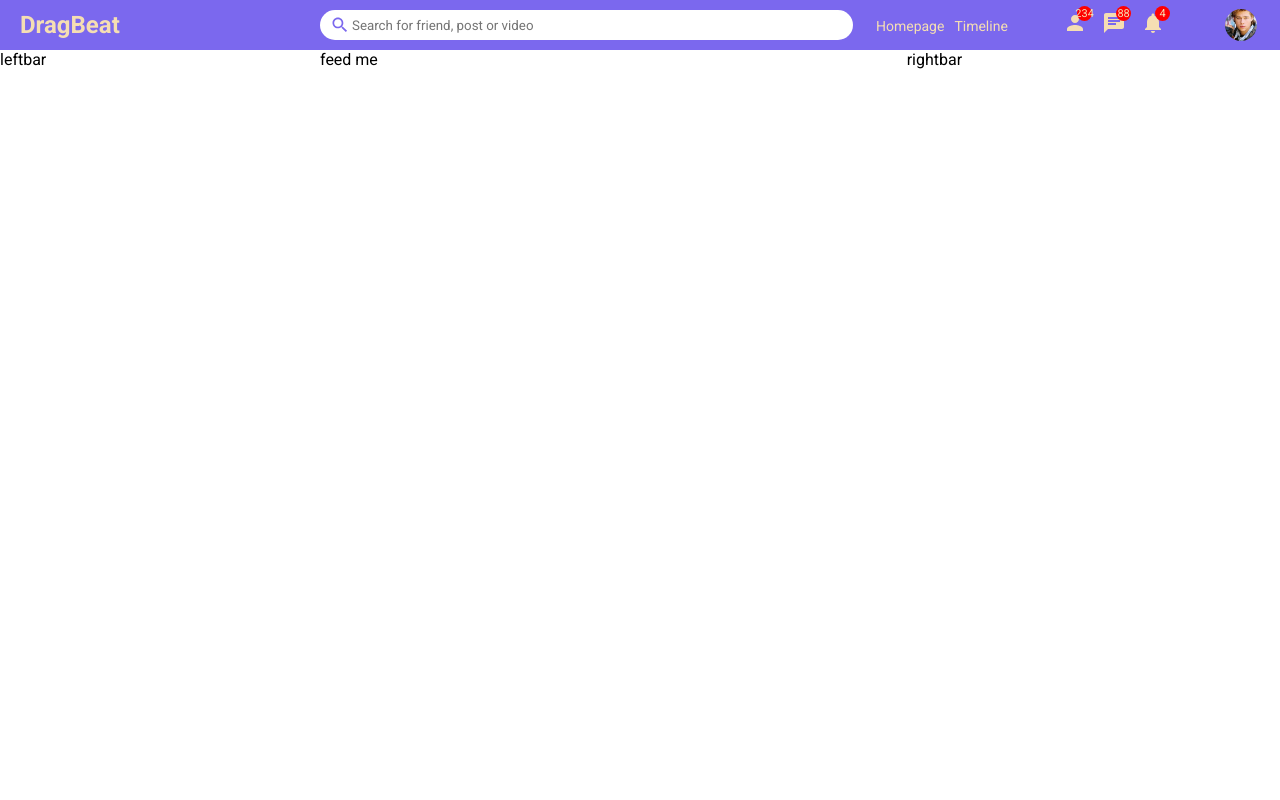
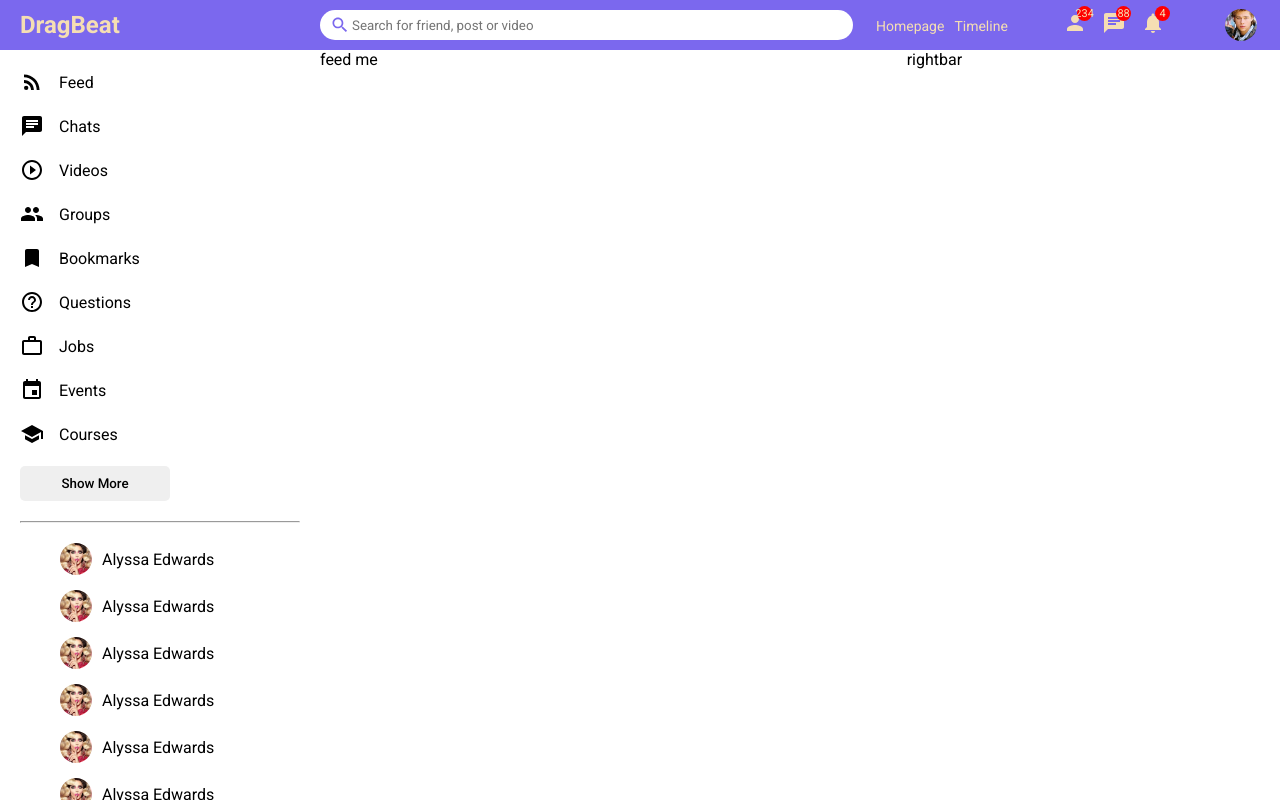
Before and after one commit to ercrmngrc/social-media-react-social, a React (Create React App) app: page / in a window 1280 px wide. Built offline with nearby package versions, Linux system fonts and the light colour scheme.

Commit message:
leftbar complete

```diff
--- a/src/components/leftbar/Leftbar.jsx
+++ b/src/components/leftbar/Leftbar.jsx
@@ -1,10 +1,110 @@
 import React from 'react';
 import "./leftbar.css";
+import { RssFeed, Chat, PlayCircleOutline, People, Bookmark, HelpOutline, WorkOutline, Event, School } from "@material-ui/icons";
 
 export default function Leftbar() {
     return (
         <div className = 'leftbar'>
-            leftbar
+            <div className = 'leftbarWrapper'>
+                <ul className = "leftbarList">
+                    <li className = 'leftbarListItem'>
+                        <RssFeed className = 'leftbarIcon'/>
+                        <span className = 'leftbarListItemText'>Feed</span>
+                    </li>
+                    <li className = 'leftbarListItem'>
+                        <Chat className = 'leftbarIcon'/>
+                        <span className = 'leftbarListItemText'>Chats</span>
+                    </li>
+                    <li className = 'leftbarListItem'>
+                        <PlayCircleOutline className = 'leftbarIcon'/>
+                        <span className = 'leftbarListItemText'>Videos</span>
+                    </li>
+                    <li className = 'leftbarListItem'>
+                        <People className = 'leftbarIcon'/>
+                        <span className = 'leftbarListItemText'>Groups</span>
+                    </li>
+                    <li className = 'leftbarListItem'>
+                        <Bookmark className = 'leftbarIcon'/>
+                        <span className = 'leftbarListItemText'>Bookmarks</span>
+                    </li>
+                    <li className = 'leftbarListItem'>
+                        <HelpOutline className = 'leftbarIcon'/>
+                        <span className = 'leftbarListItemText'>Questions</span>
+                    </li>
+                    <li className = 'leftbarListItem'>
+                        <WorkOutline className = 'leftbarIcon'/>
+                        <span className = 'leftbarListItemText'>Jobs</span>
+                    </li>
+                    <li className = 'leftbarListItem'>
+                        <Event className = 'leftbarIcon'/>
+                        <span className = 'leftbarListItemText'>Events</span>
+                    </li>
+                    <li className = 'leftbarListItem'>
+                        <School className = 'leftbarIcon'/>
+                        <span className = 'leftbarListItemText'>Courses</span>
+                    </li>
+                </ul>
+                <button className = "leftbarButton">Show More</button>
+                <hr className = 'leftbarHr'/>
+                <ul className = "leftbarFiendList">
+                    <li className="leftbarFriend">
+                        <img className = "leftbarFriendImg" src = "/assets/person/alyssaedwards.jpeg" alt = "" />
+                        <span className = 'leftbarFriendName'>Alyssa Edwards</span>
+                    </li>
+                    <li className="leftbarFriend">
+                        <img className = "leftbarFriendImg" src = "/assets/person/alyssaedwards.jpeg" alt = "" />
+                        <span className = 'leftbarFriendName'>Alyssa Edwards</span>
+                    </li>
+                    <li className="leftbarFriend">
+                        <img className = "leftbarFriendImg" src = "/assets/person/alyssaedwards.jpeg" alt = "" />
+                        <span className = 'leftbarFriendName'>Alyssa Edwards</span>
+                    </li>
+                    <li className="leftbarFriend">
+                        <img className = "leftbarFriendImg" src = "/assets/person/alyssaedwards.jpeg" alt = "" />
+                        <span className = 'leftbarFriendName'>Alyssa Edwards</span>
+                    </li>
+                    <li className="leftbarFriend">
+                        <img className = "leftbarFriendImg" src = "/assets/person/alyssaedwards.jpeg" alt = "" />
+                        <span className = 'leftbarFriendName'>Alyssa Edwards</span>
+                    </li>
+                    <li className="leftbarFriend">
+                        <img className = "leftbarFriendImg" src = "/assets/person/alyssaedwards.jpeg" alt = "" />
+                        <span className = 'leftbarFriendName'>Alyssa Edwards</span>
+                    </li>
+                    <li className="leftbarFriend">
+                        <img className = "leftbarFriendImg" src = "/assets/person/alyssaedwards.jpeg" alt = "" />
+                        <span className = 'leftbarFriendName'>Alyssa Edwards</span>
+                    </li>
+                    <li className="leftbarFriend">
+                        <img className = "leftbarFriendImg" src = "/assets/person/alyssaedwards.jpeg" alt = "" />
+                        <span className = 'leftbarFriendName'>Alyssa Edwards</span>
+                    </li>
+                    <li className="leftbarFriend">
+                        <img className = "leftbarFriendImg" src = "/assets/person/alyssaedwards.jpeg" alt = "" />
+                        <span className = 'leftbarFriendName'>Alyssa Edwards</span>
+                    </li>
+                    <li className="leftbarFriend">
+                        <img className = "leftbarFriendImg" src = "/assets/person/alyssaedwards.jpeg" alt = "" />
+                        <span className = 'leftbarFriendName'>Alyssa Edwards</span>
+                    </li>
+                    <li className="leftbarFriend">
+                        <img className = "leftbarFriendImg" src = "/assets/person/alyssaedwards.jpeg" alt = "" />
+                        <span className = 'leftbarFriendName'>Alyssa Edwards</span>
+                    </li>
+                    <li className="leftbarFriend">
+                        <img className = "leftbarFriendImg" src = "/assets/person/alyssaedwards.jpeg" alt = "" />
+                        <span className = 'leftbarFriendName'>Alyssa Edwards</span>
+                    </li>
+                    <li className="leftbarFriend">
+                        <img className = "leftbarFriendImg" src = "/assets/person/alyssaedwards.jpeg" alt = "" />
+                        <span className = 'leftbarFriendName'>Alyssa Edwards</span>
+                    </li>
+                    <li className="leftbarFriend">
+                        <img className = "leftbarFriendImg" src = "/assets/person/alyssaedwards.jpeg" alt = "" />
+                        <span className = 'leftbarFriendName'>Alyssa Edwards</span>
+                    </li>
+                </ul>
+            </div>
         </div>
     )
 }
--- a/src/components/leftbar/leftbar.css
+++ b/src/components/leftbar/leftbar.css
@@ -1,3 +1,67 @@
 .leftbar {
     flex: 3;
+    height: calc(100vh - 50px);
+    overflow-y: scroll;
 }
+
+::-webkit-scrollbar {
+    width: 5px;
+}
+::-webkit-scrollbar-track {
+    background-color: rgb(248, 241, 241);
+}
+::-webkit-scrollbar-thumb {
+    background-color: rgb(207, 203, 203);
+}
+
+.leftbarWrapper {
+    padding: 20px;
+}
+
+.leftbarList {
+    padding: 0;
+    margin: 0;
+    list-style: none;
+}
+
+.leftbarListItem {
+    display: flex;
+    align-items: center;
+    margin-bottom: 20px;
+}
+
+.leftbarIcon {
+    margin-right: 15px;
+}
+
+.leftbarButton {
+    width: 150px;
+    border: none;
+    padding: 10px;
+    border-radius: 5px;
+    font-weight: 500;
+}
+
+.leftbarHr {
+    margin: 20px 0;
+}
+
+.leftbarFriendList {
+    padding: 0;
+    margin: 0;
+    list-style: none;
+}
+
+.leftbarFriend {
+    display: flex;
+    align-items: center;
+    margin-bottom: 15px;
+}
+
+.leftbarFriendImg {
+    width: 32px;
+    height: 32px;
+    border-radius: 50%;
+    object-fit: cover;
+    margin-right: 10px;
+}
```
